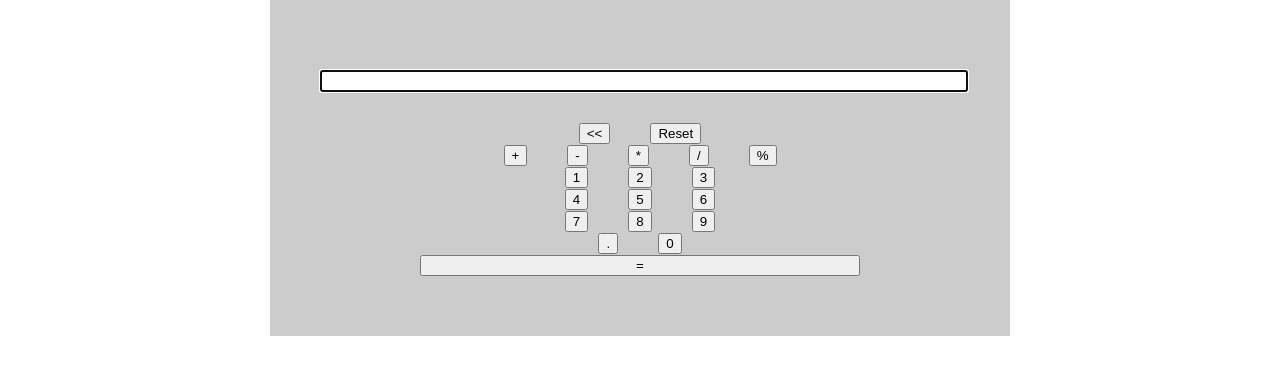
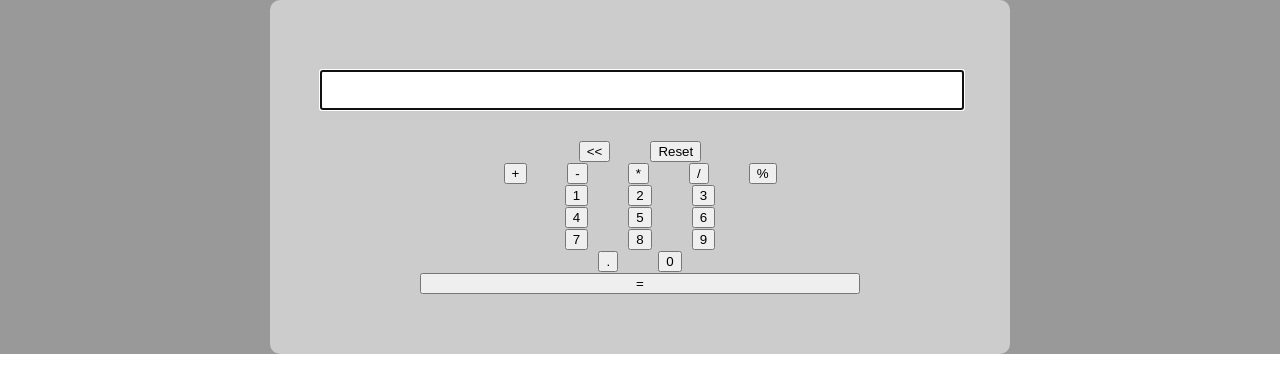
Before and after one commit to keljr021/react-calculator, a React (Create React App) app: page / in a window 1280 px wide. Shown: the top 392 px of the page. Built offline with nearby package versions, Linux system fonts and the light colour scheme.

Commit message:
Added Calculator component, class names to components, CSS

```diff
--- a/package.json
+++ b/package.json
@@ -3,7 +3,9 @@
   "version": "0.1.0",
   "private": true,
   "dependencies": {
+    "bootstrap": "^4.3.1",
     "react": "^16.8.4",
+    "react-bootstrap": "^1.0.0-beta.5",
     "react-dom": "^16.8.4",
     "react-scripts": "2.1.8"
   },
--- a/src/App.js
+++ b/src/App.js
@@ -1,151 +1,14 @@
 import React, { Component } from 'react';
-import NumberInput from './NumberInput';
-import CalcButtons from './CalcButtons';
-import NumButtons from './NumButtons';
-import EnterButton from './EnterButton';
+import Calculator from './Calculator';
 import './styles/App.css';
 
 class App extends Component {
-
-  constructor(props) {
-    super(props);
-    this.state = {
-      value: null,
-      numIndex: 0,
-      numArray: [],
-      opArray: []
-    };
-  }
-
-  resetValues = () => {
-    this.setState({
-      value: null,
-      numArray: [],
-      opArray: []
-    });
-  }
-
-  backspaceValue = () => {
-
-    let { value } = this.state;
-
-    this.setState({
-      value: value.substring(0, value.length - 1)
-    });
-  }
-
-  inputValue = (input) => {
-
-    let newValue = input;
-
-    if (this.state.value !== null) {
-      newValue = this.state.value + "" + input;
-    }
-
-    this.setState({
-      value: newValue
-    });
-  }
-
-  storeOperator = (input) => {
-
-    let { opArray } = this.state;
-
-    opArray.push(input);
-
-    this.setState({
-      opArray: opArray,
-      value: null
-    });
-
-  }
-
-  storeNumber = () => {
-    let { numArray, value } = this.state;
-
-    numArray.push(parseFloat(value));
-
-    this.setState({
-      numArray: numArray
-    });
-  }
-
-  calculate = () => {
-
-    let { numArray, opArray, value } = this.state;
-    let a, b;
-
-    //Add last value in first
-    numArray.push(value);
-
-    for(let i = 0; i < numArray.length; i++) {
-
-      let num = numArray[i];
-
-      if (a == null) {
-        a = parseFloat(num);
-        continue;
-      }
-
-      if (b == null) {
-        b = parseFloat(num);
-      }
-
-      if (a !== null && b !== null) {
-
-        if (opArray.length > 0) {
-
-          let operator = opArray.shift();
-
-          switch (operator) {
-            case "add": case "+":
-              a = (a + b);
-              break;
-            case "sub": case "-":
-              a = (a - b);
-              break;
-            case "mul": case "*":
-              a = (a * b);
-              break;
-            case "div": case "/":
-              a = (a / b);
-              break;
-            case "mod": case "%":
-              a = (a % b);
-              break;
-            default:
-              break;
-          }
-
-          b = null;
-
-        }
-
-      }
-
-    }
-
-    this.setState({
-      value: a,
-      numArray: [],
-      opArray: []
-    });
-
-  }
 
   render() {
 
     return (
       <div className="App">
-        <NumberInput backspaceValue={this.backspaceValue} inputValue={this.inputValue} storeNumber={this.storeNumber} storeOperator={this.storeOperator} calculate={this.calculate} value={this.state.value} />
-
-        <div className={"center-padding"}>
-          <CalcButtons backspaceValue={this.backspaceValue} resetValues={this.resetValues} storeNumber={this.storeNumber} storeOperator={this.storeOperator}/>
-          <NumButtons inputValue={this.inputValue} />
-          <EnterButton storeNumber={this.storeNumber} calculate={this.calculate}/>
-
-        </div>
-
+        <Calculator />
       </div>
     );
   }
--- a/src/CalcButtons.js
+++ b/src/CalcButtons.js
@@ -13,7 +13,7 @@ class CalcButtons extends Component {
 
   render() {
     return (
-      <div>
+      <div className="calc-ops">
         <div>
           <button onClick={() => this.props.backspaceValue()}>&lt;&lt;</button>
           <button onClick={() => this.props.resetValues()}>Reset</button>
--- /dev/null
+++ b/src/Calculator.js
@@ -0,0 +1,154 @@
+import React, { Component } from 'react';
+import NumberInput from './NumberInput';
+import CalcButtons from './CalcButtons';
+import NumButtons from './NumButtons';
+import EnterButton from './EnterButton';
+import './styles/Calculator.css';
+
+class Calculator extends Component {
+
+  constructor(props) {
+    super(props);
+    this.state = {
+      value: null,
+      numIndex: 0,
+      numArray: [],
+      opArray: []
+    };
+  }
+
+  resetValues = () => {
+    this.setState({
+      value: null,
+      numArray: [],
+      opArray: []
+    });
+  }
+
+  backspaceValue = () => {
+
+    let { value } = this.state;
+
+    this.setState({
+      value: value.substring(0, value.length - 1)
+    });
+  }
+
+  inputValue = (input) => {
+
+    let newValue = input;
+
+    if (this.state.value !== null) {
+      newValue = this.state.value + "" + input;
+    }
+
+    this.setState({
+      value: newValue
+    });
+  }
+
+  storeOperator = (input) => {
+
+    let { opArray } = this.state;
+
+    opArray.push(input);
+
+    this.setState({
+      opArray: opArray,
+      value: null
+    });
+
+  }
+
+  storeNumber = () => {
+    let { numArray, value } = this.state;
+
+    numArray.push(parseFloat(value));
+
+    this.setState({
+      numArray: numArray
+    });
+  }
+
+  calculate = () => {
+
+    let { numArray, opArray, value } = this.state;
+    let a, b;
+
+    //Add last value in first
+    numArray.push(value);
+
+    for(let i = 0; i < numArray.length; i++) {
+
+      let num = numArray[i];
+
+      if (a == null) {
+        a = parseFloat(num);
+        continue;
+      }
+
+      if (b == null) {
+        b = parseFloat(num);
+      }
+
+      if (a !== null && b !== null) {
+
+        if (opArray.length > 0) {
+
+          let operator = opArray.shift();
+
+          switch (operator) {
+            case "add": case "+":
+              a = (a + b);
+              break;
+            case "sub": case "-":
+              a = (a - b);
+              break;
+            case "mul": case "*":
+              a = (a * b);
+              break;
+            case "div": case "/":
+              a = (a / b);
+              break;
+            case "mod": case "%":
+              a = (a % b);
+              break;
+            default:
+              break;
+          }
+
+          b = null;
+
+        }
+
+      }
+
+    }
+
+    this.setState({
+      value: a,
+      numArray: [],
+      opArray: []
+    });
+
+  }
+
+  render() {
+
+    return (
+      <div className={"calc"}>
+        <NumberInput backspaceValue={this.backspaceValue} inputValue={this.inputValue} storeNumber={this.storeNumber} storeOperator={this.storeOperator} calculate={this.calculate} value={this.state.value} />
+
+        <div className={"calc-padding"}>
+          <CalcButtons backspaceValue={this.backspaceValue} resetValues={this.resetValues} storeNumber={this.storeNumber} storeOperator={this.storeOperator}/>
+          <NumButtons inputValue={this.inputValue} />
+          <EnterButton storeNumber={this.storeNumber} calculate={this.calculate}/>
+
+        </div>
+
+      </div>
+    );
+  }
+}
+
+export default Calculator;
--- a/src/EnterButton.js
+++ b/src/EnterButton.js
@@ -20,7 +20,7 @@ class EnterButton extends Component {
 
 
     return (
-      <div>
+      <div className={"calc-enter"}>
         <button style={buttonStyle} onClick={() => this.handleClick()}>=</button>
       </div>
     );
--- a/src/NumButtons.js
+++ b/src/NumButtons.js
@@ -9,7 +9,7 @@ class NumButtons extends Component {
 
   render() {
     return (
-      <div>
+      <div className={"calc-numbers"}>
         <div>
           <button onClick={() => this.props.inputValue(1)}>1</button>
           <button onClick={() => this.props.inputValue(2)}>2</button>
--- a/src/NumberInput.js
+++ b/src/NumberInput.js
@@ -35,15 +35,9 @@ class NumberInput extends Component {
 
   render() {
 
-    const inputStyle = {
-      width: '100%',
-      fontSize: 14,
-      margin: '20px 0'
-    }
-
     return (
       <div>
-        <input style={inputStyle} type={"text"} onKeyDown={this.handleKeyDown} autoFocus={true} defaultValue={(this.props.value == null) ? "" : this.props.value} />
+        <input className={"calc-input"} type={"text"} onKeyDown={this.handleKeyDown} autoFocus={true} defaultValue={(this.props.value == null) ? "" : this.props.value} />
       </div>
     );
   }
--- a/src/styles/App.css
+++ b/src/styles/App.css
@@ -1,19 +1,4 @@
+
 .App {
-  width: 50%;
-  margin: 0 auto;
-  padding: 50px;
-  background-color: #ccc;
+  background-color: #999;
 }
-
-div {
-  text-align: center;
-}
-
-.center-padding {
-  padding: 10px 80px;
-}
-
-button {
-  margin: 0 20px;
-
-}
--- /dev/null
+++ b/src/styles/Calculator.css
@@ -0,0 +1,32 @@
+
+div {
+  text-align: center;
+}
+
+button {
+  margin: 0 20px;
+  cursor: pointer;
+}
+
+.calc {
+  width: 50%;
+  margin: 0 auto;
+  padding: 50px;
+  background-color: #ccc;
+  border-radius: 10px;
+}
+
+.calc-padding {
+  padding: 10px 80px;
+}
+
+.calc-input {
+  width: 100%;
+  font-size: 14px;
+  margin: 20px 0;
+  padding: 10px 0;
+}
+
+.calc-enter button {
+  width: calc(100% - 40px);
+}
```
Also changed, not shown: 1 other file (tests, documents, lock files or other folders).
